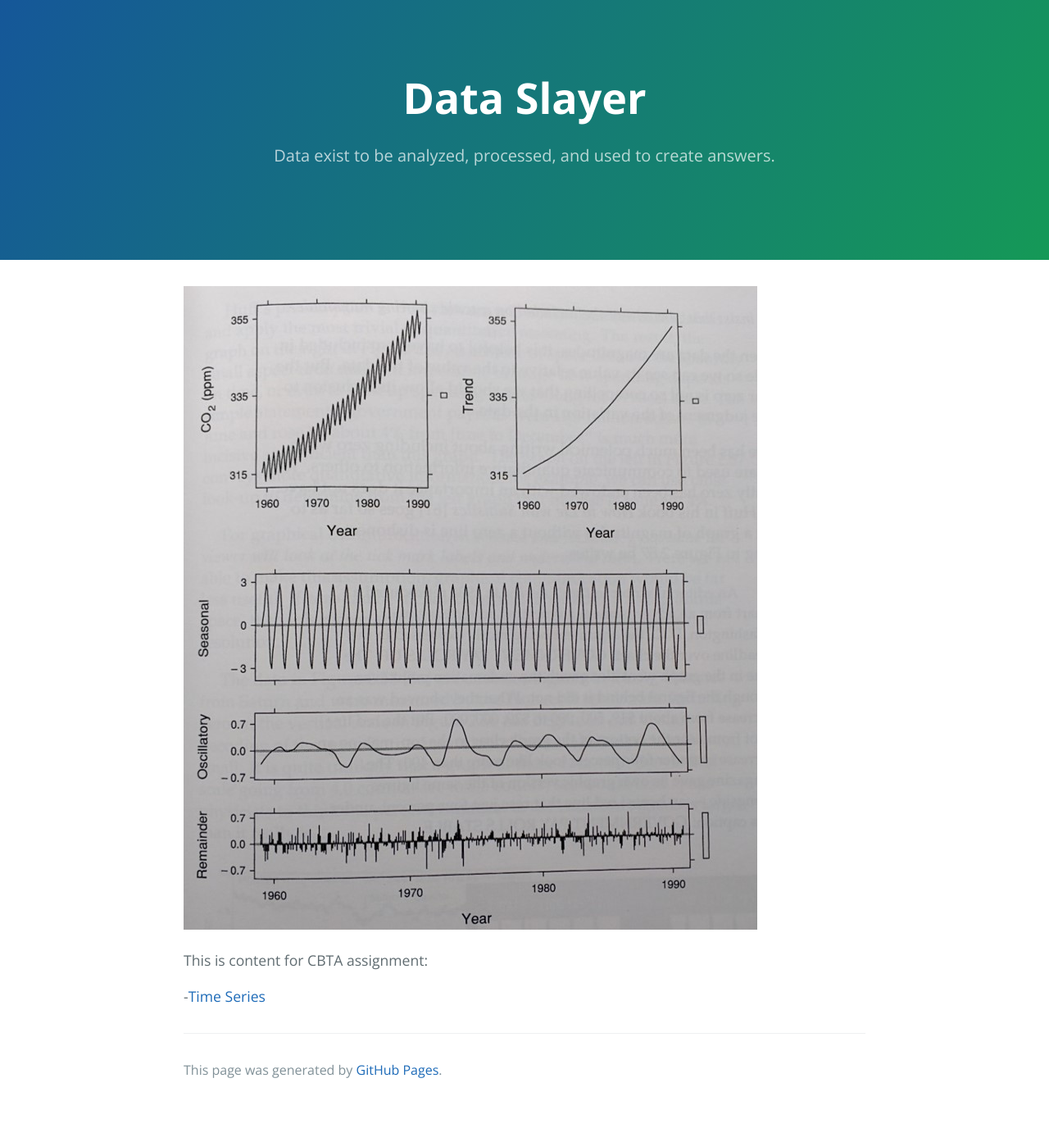
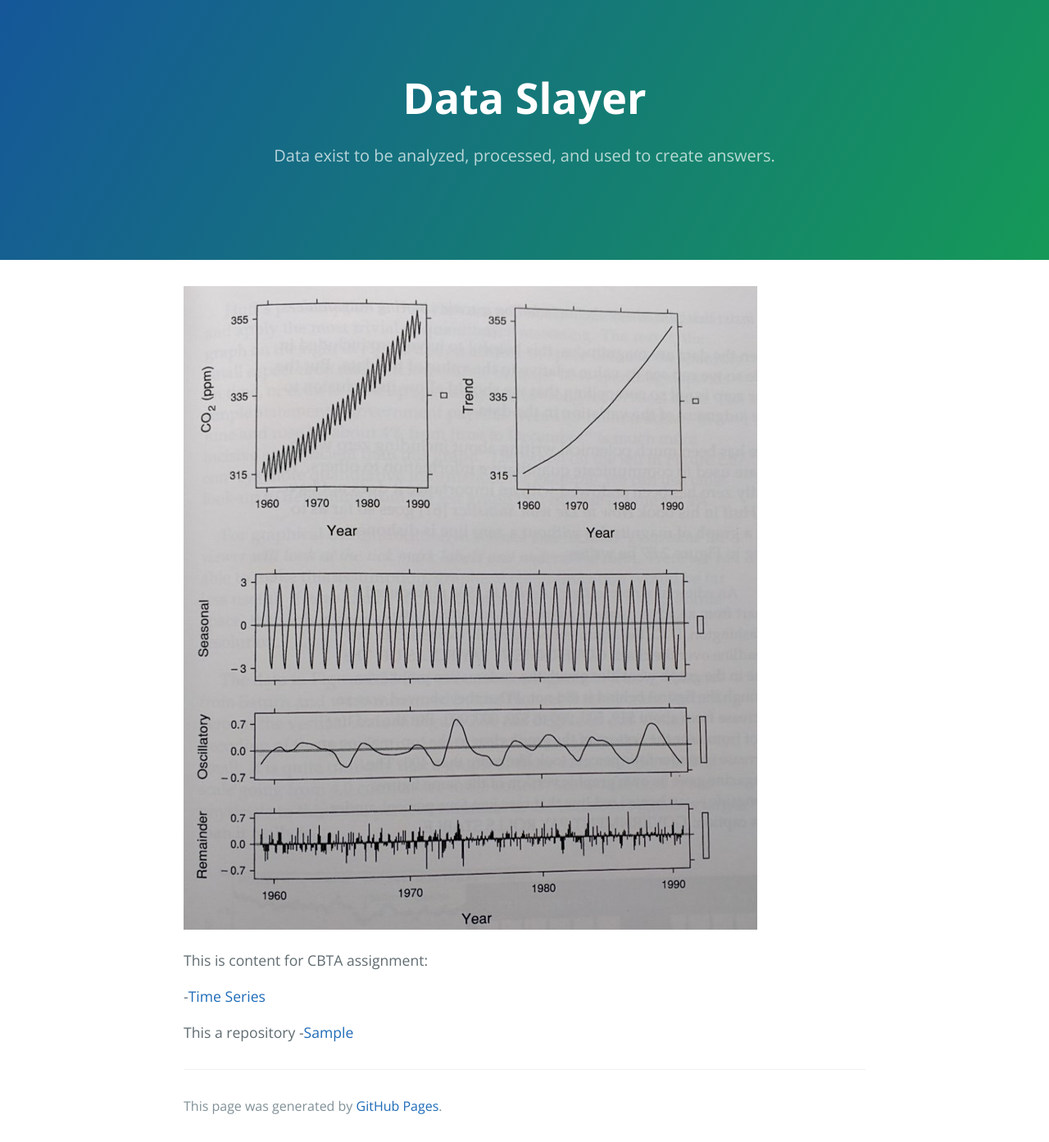
Before and after one commit to Dataaddict4ever/Dataaddict4ever.github.io, a Jekyll site: the page built from index.md, in a window 1280 px wide. Shown: the whole page at 82% size. Built offline with Jekyll 4.4.1, drawn with Linux system fonts in a browser that asks for light colours; our own code applies the rules of GitHub Pages for plain Markdown files; before the commit the page ends 1349 px from its top, so only the background shows below that.

Commit message:
Update index.md

```diff
--- a/index.md
+++ b/index.md
@@ -8,3 +8,6 @@ description: Data exist to be analyzed, processed, and used to create answers.
 This is content for CBTA assignment:
 
 -[Time Series](/timeseries/index.md)
+
+This a repository
+-[Sample](https://github.com/Dataaddict4ever/Sample2)
```
